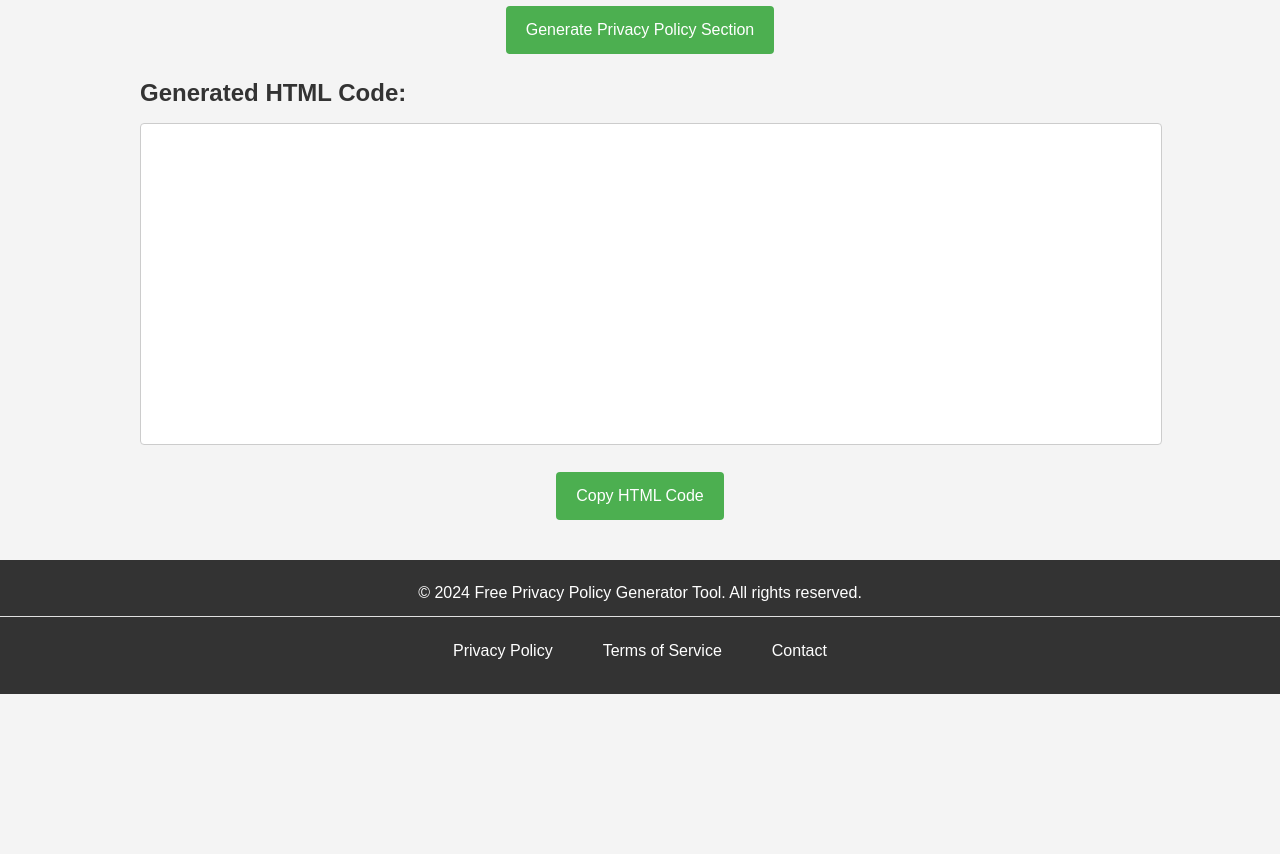
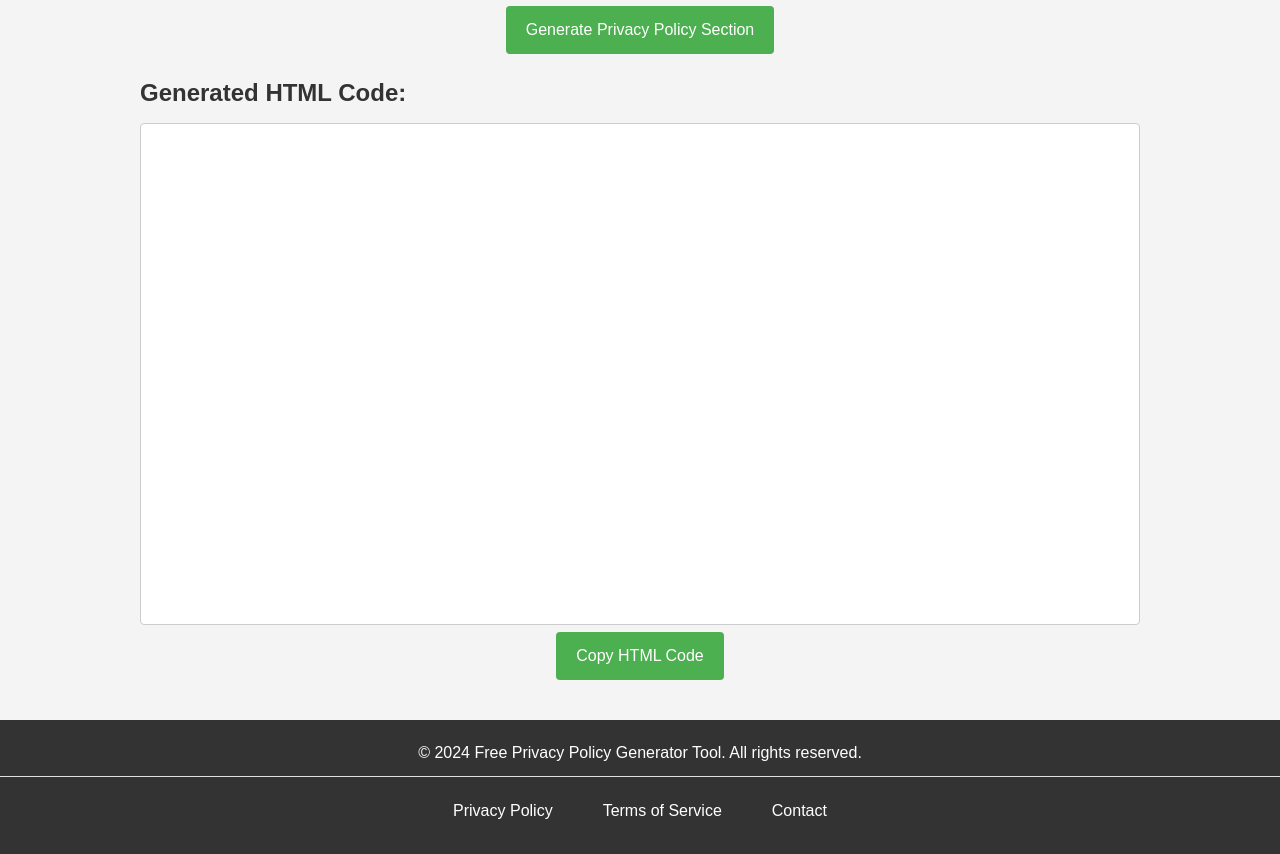
Before and after one commit to freeprivacypolicygeneratortool/freeprivacypolicygeneratortool.github.io, a plain HTML site: page index.html in a window 1280 px wide. Shown: the part 840-1694 px from the top of the page. Before the commit the page ends 1534 px from the top, so only its background shows below. Drawn offline with Linux system fonts and the light colour scheme.

Commit message:
Update style.css

```diff
--- a/css/style.css
+++ b/css/style.css
@@ -68,7 +68,6 @@ main label {
     font-weight: bold;
 }
 
-main textarea,
 main input[type="text"],
 main input[type="email"],
 main input[type="url"] {
@@ -220,3 +219,15 @@ footer p {
 .special-nav a:hover {
     text-decoration: underline; /* Optional: Add underline on hover */
 }
+
+textarea {
+  width: 100%; /* Make the textarea width 100% of its container */
+  min-height: 150px; /* Set a minimum height for the textarea */
+  padding: 10px; /* Add padding inside the textarea for better readability */
+  box-sizing: border-box; /* Include padding and border in the textarea's total width/height */
+  resize: vertical; /* Allow vertical resizing of the textarea */
+  border: 1px solid #ccc; /* Add a border for better visibility */
+  font-family: inherit; /* Inherit the font-family from the parent element */
+  font-size: 16px; /* Set a reasonable font size */
+  line-height: 1.5; /* Set line height for better readability */
+}
```
